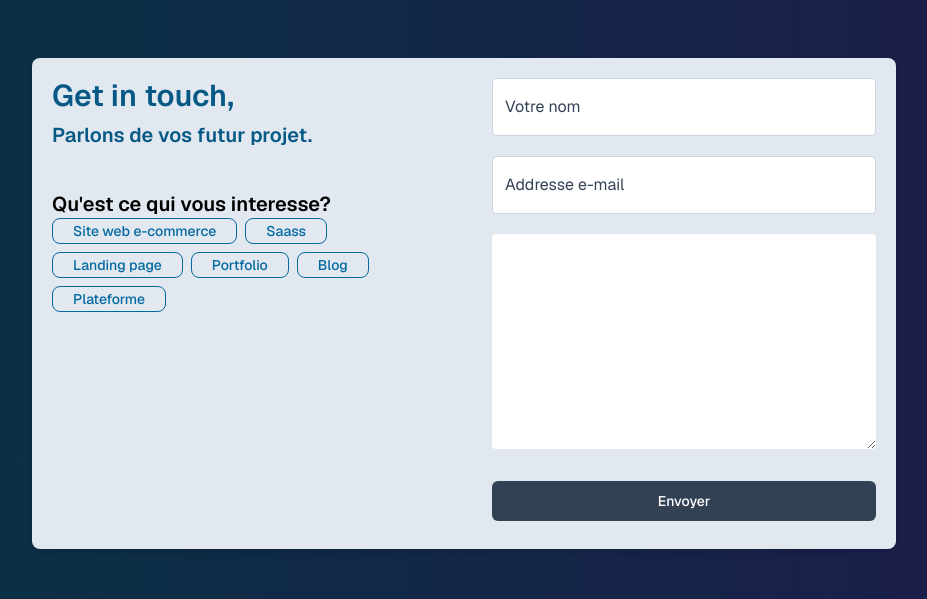
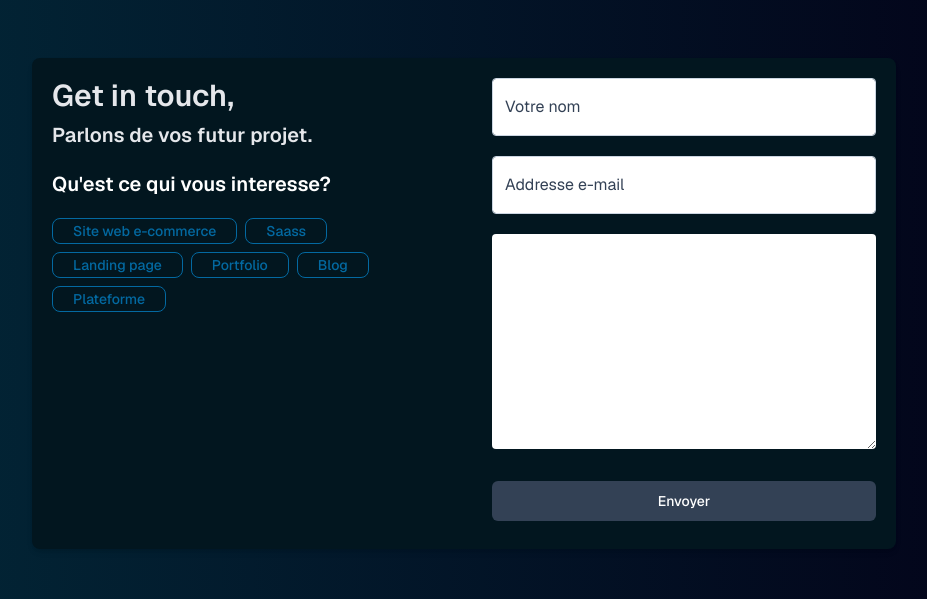
Before and after one commit to AndrianarivoAlpha/portfolio_next14, a Next.js app: page / in a window 1280 px wide. Shown: the part 1570-2169 px from the top of the page, without its empty margins (176-1103 px from the left). Built offline with nearby package versions, Linux system fonts and the light colour scheme; a web font is replaced by a local one.

Commit message:
modified:   src/app/page.js 	modified:   src/components/Getintouch.js

```diff
--- a/src/app/page.js
+++ b/src/app/page.js
@@ -12,7 +12,7 @@ import "swiper/css/scrollbar";
 
 export default function Home() {
 	return (
-		<main className="flex min-h-screen flex-col bg-gradient-to-r from-cyan-950 to-indigo-950">
+		<main className="flex min-h-screen flex-col bg-gradient-to-r from-[#022838] to-[#030117]">
 			<Bio />
 			<Skills />
 			<MyWork />
--- a/src/components/Getintouch.js
+++ b/src/components/Getintouch.js
@@ -42,19 +42,19 @@ const Getintouch = () => {
 
 	return (
 		<div
-			className="bg-slate-200 h-auto p-5 shadow-md rounded-lg lg:mx-52 mx-2"
+			className="bg-[#02161f] h-auto p-5 shadow-md rounded-lg lg:mx-52 mx-2"
 			id="contact">
 			<div className="w-full flex lg:flex-row flex-col gap-5 lg:items-start items-center justify-around">
 				<div>
 					<div className="flex flex-col lg:items-start items-center gap-3">
-						<h1 className="text-3xl font-semibold text-sky-800">
+						<h1 className="text-3xl font-semibold text-gray-200">
 							Get in touch, <br />
 							<span className="text-xl font-semibold ">
 								Parlons de vos futur projet.
 							</span>
 						</h1>
 					</div>
-					<p className="text-xl font-semibold mt-10">
+					<p className="text-xl font-semibold my-5 text-white">
 						Qu&apos;est ce qui vous interesse?
 					</p>
 					{[
```
